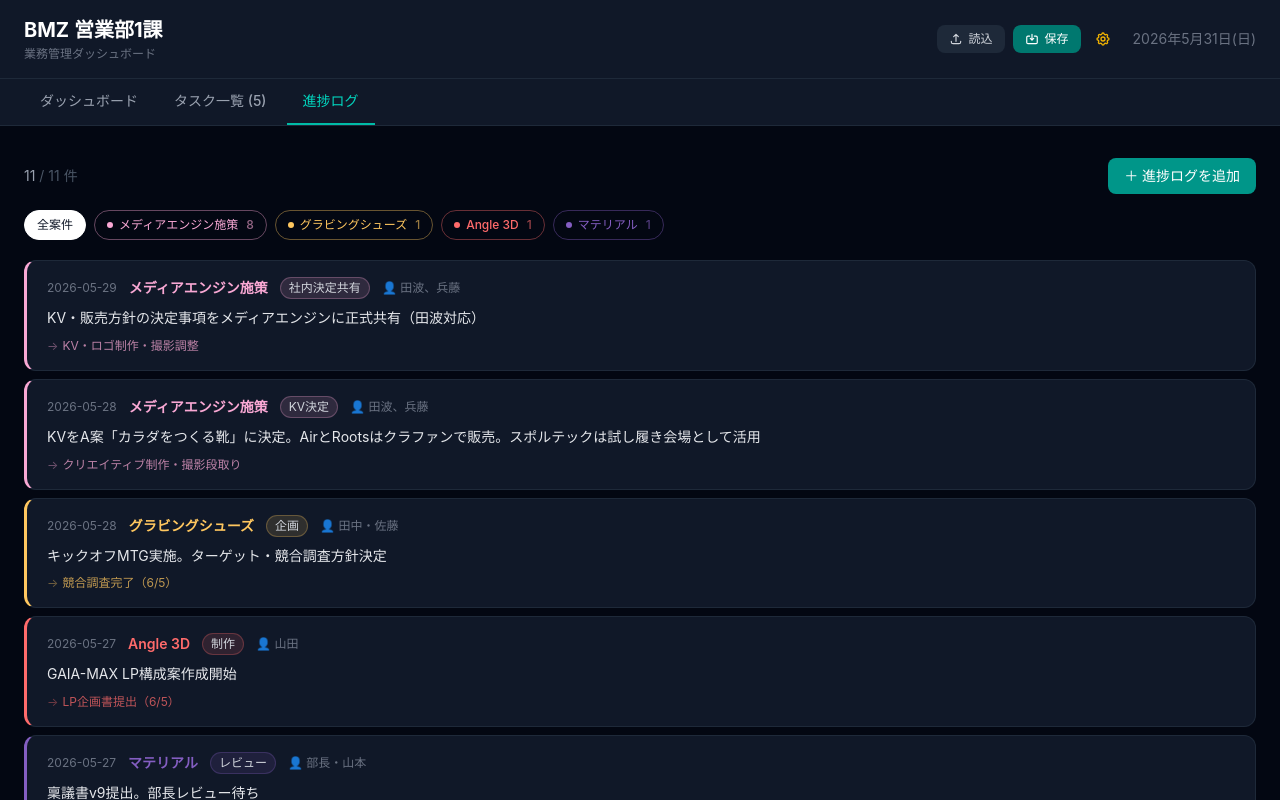
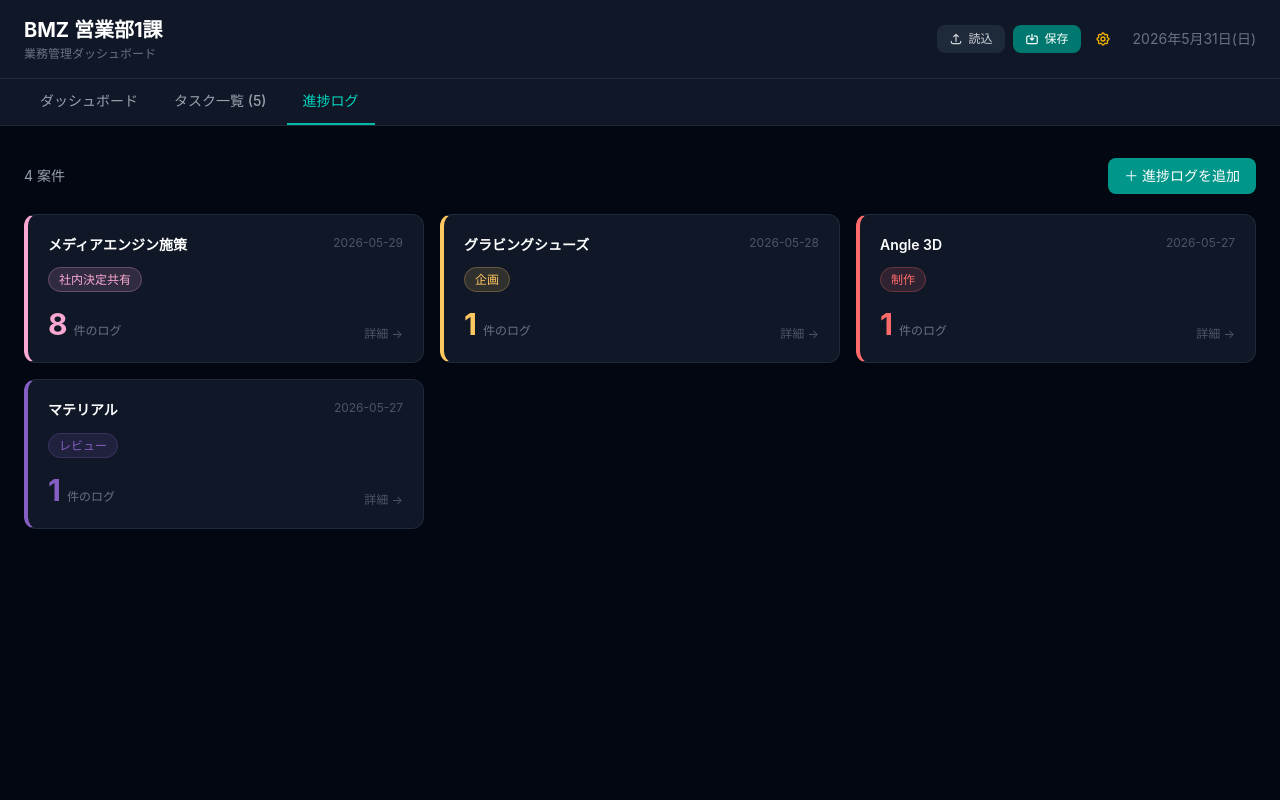
Before and after one commit to fin6438/bmz-dashboard, a React (Vite) app: page / in a window 1280 px wide. Both pictures are taken after a click on the button "進捗ログ". Shown: the top 800 px of the page. Built offline with nearby package versions, Linux system fonts and the light colour scheme.

Commit message:
feat: 進捗ログを案件カード→詳細の2画面構成にリデザイン

```diff
--- a/src/App.jsx
+++ b/src/App.jsx
@@ -242,8 +242,8 @@ export default function App() {
   const [filterStatus,  setFilterStatus]  = useState("");
   const [filterText,    setFilterText]    = useState("");
 
-  // Log filter
-  const [filterLogProject, setFilterLogProject] = useState("");
+  // Log navigation: null = project cards, string = selected project detail
+  const [selectedLogProject, setSelectedLogProject] = useState(null);
 
   // Modals
   const [taskModal,  setTaskModal]  = useState(null);
@@ -322,14 +322,28 @@ export default function App() {
   }, [logs]);
 
   const filteredLogs = useMemo(() =>
-    filterLogProject ? logs.filter(l => l.プロジェクト名 === filterLogProject) : logs
-  , [logs, filterLogProject]);
+    selectedLogProject ? logs.filter(l => l.プロジェクト名 === selectedLogProject) : logs
+  , [logs, selectedLogProject]);
 
   const projectColor = (name) => {
-    const allProjects = [...new Set([...projects, ...logProjects])];
-    const idx = allProjects.indexOf(name);
+    const allNames = [...new Set([...projects, ...logProjects])];
+    const idx = allNames.indexOf(name);
     return PROJECT_PALETTE[(idx >= 0 ? idx : 0) % PROJECT_PALETTE.length];
   };
+
+  const projectCardData = useMemo(() => {
+    return logProjects.map(name => {
+      const pl = logs.filter(l => l.プロジェクト名 === name);
+      const sorted = [...pl].sort((a, b) => b.日付.localeCompare(a.日付));
+      return {
+        name,
+        count:       pl.length,
+        latestPhase: sorted[0]?.フェーズ  ?? "—",
+        lastDate:    sorted[0]?.日付      ?? "—",
+        color:       projectColor(name),
+      };
+    }).sort((a, b) => b.lastDate.localeCompare(a.lastDate));
+  }, [logs, logProjects]);
 
   // ── GAS Sync ─────────────────────────────────────────────────────────────
   const flash = s => { setSyncStatus(s); setTimeout(() => setSyncStatus("idle"), 2500); };
@@ -640,51 +654,21 @@ export default function App() {
 
         {/* ════ LOGS ════ */}
         {activeTab === "logs" && (
-          <div className="space-y-4">
-            {/* Header row */}
-            <div className="flex items-center justify-between gap-4">
-              <p className="text-gray-400 text-sm flex-shrink-0">
-                {filteredLogs.length}<span className="text-gray-600"> / {logs.length} 件</span>
-              </p>
-              <button onClick={() => setShowLogForm(v => !v)}
-                className="flex items-center gap-1.5 bg-teal-600 hover:bg-teal-500 text-white text-sm font-medium px-4 py-2 rounded-lg transition-colors cursor-pointer flex-shrink-0">
+          <div>
+            {/* ── 案件カード一覧 ── */}
+            {!selectedLogProject && (
+              <div className="space-y-5">
+                <div className="flex items-center justify-between">
+                  <p className="text-gray-400 text-sm">{projectCardData.length} 案件</p>
+                  <button
+                    onClick={() => { setLogForm(EMPTY_LOG()); setShowLogForm(true); }}
+                    className="flex items-center gap-1.5 bg-teal-600 hover:bg-teal-500 text-white text-sm font-medium px-4 py-2 rounded-lg transition-colors cursor-pointer"
+                  >
                     ＋ 進捗ログを追加
                   </button>
                 </div>
 
-            {/* Project filter tabs */}
-            <div className="flex gap-2 overflow-x-auto pb-1 scrollbar-none">
-              <button
-                onClick={() => setFilterLogProject("")}
-                className={`flex-shrink-0 px-3 py-1.5 rounded-full text-xs font-medium transition-colors cursor-pointer border ${
-                  filterLogProject === ""
-                    ? "bg-white text-gray-900 border-white"
-                    : "bg-transparent text-gray-400 border-gray-700 hover:border-gray-500"
-                }`}
-              >
-                全案件
-              </button>
-              {logProjects.map(p => {
-                const color = projectColor(p);
-                const active = filterLogProject === p;
-                return (
-                  <button
-                    key={p}
-                    onClick={() => setFilterLogProject(active ? "" : p)}
-                    style={active ? { backgroundColor: color, borderColor: color, color: "#fff" } : { borderColor: color + "66", color: color }}
-                    className={`flex-shrink-0 flex items-center gap-1.5 px-3 py-1.5 rounded-full text-xs font-medium transition-colors cursor-pointer border`}
-                  >
-                    <span className="w-1.5 h-1.5 rounded-full flex-shrink-0" style={{ backgroundColor: color }} />
-                    {p}
-                    <span className="text-xs opacity-60 ml-0.5">
-                      {logs.filter(l => l.プロジェクト名 === p).length}
-                    </span>
-                  </button>
-                );
-              })}
-            </div>
-
-            {/* Log form */}
+                {/* Log form (全案件モード) */}
                 {showLogForm && (
                   <div className="bg-gray-900 border border-teal-800 rounded-xl p-5 space-y-4">
                     <h3 className="text-sm font-semibold text-white">新規進捗ログ</h3>
@@ -721,46 +705,147 @@ export default function App() {
                   </div>
                 )}
 
+                {/* Project cards grid */}
+                <div className="grid grid-cols-1 sm:grid-cols-2 lg:grid-cols-3 gap-4">
+                  {projectCardData.map(p => (
+                    <button
+                      key={p.name}
+                      onClick={() => setSelectedLogProject(p.name)}
+                      className="bg-gray-900 border border-gray-800 rounded-xl p-5 text-left hover:bg-gray-800/60 transition-colors cursor-pointer group"
+                      style={{ borderLeftColor: p.color, borderLeftWidth: "4px" }}
+                    >
+                      {/* 案件名 + 最終更新 */}
+                      <div className="flex items-start justify-between mb-3">
+                        <h3 className="font-semibold text-white text-sm leading-snug pr-2">{p.name}</h3>
+                        <span className="text-xs text-gray-600 flex-shrink-0">{p.lastDate}</span>
+                      </div>
+
+                      {/* 最新フェーズバッジ */}
+                      <div className="mb-4">
+                        <span
+                          className="text-xs px-2.5 py-1 rounded-full font-medium"
+                          style={{ backgroundColor: p.color + "22", color: p.color, border: `1px solid ${p.color}44` }}
+                        >
+                          {p.latestPhase}
+                        </span>
+                      </div>
+
+                      {/* ログ件数 */}
+                      <div className="flex items-end justify-between">
+                        <div>
+                          <span className="text-3xl font-bold" style={{ color: p.color }}>{p.count}</span>
+                          <span className="text-gray-500 text-xs ml-1.5">件のログ</span>
+                        </div>
+                        <span className="text-gray-600 text-xs group-hover:text-gray-400 transition-colors">詳細 →</span>
+                      </div>
+                    </button>
+                  ))}
+
+                  {projectCardData.length === 0 && (
+                    <p className="col-span-3 text-center py-16 text-gray-500 text-sm">進捗ログがありません</p>
+                  )}
+                </div>
+              </div>
+            )}
+
+            {/* ── 案件ログ詳細 ── */}
+            {selectedLogProject && (() => {
+              const color = projectColor(selectedLogProject);
+              return (
+                <div className="space-y-4">
+                  {/* Header */}
+                  <div className="flex items-center gap-4 flex-wrap">
+                    <button
+                      onClick={() => { setSelectedLogProject(null); setShowLogForm(false); }}
+                      className="flex items-center gap-1.5 text-gray-400 hover:text-white text-sm transition-colors cursor-pointer"
+                    >
+                      <svg className="w-4 h-4" fill="none" viewBox="0 0 24 24" stroke="currentColor">
+                        <path strokeLinecap="round" strokeLinejoin="round" strokeWidth={2} d="M15 19l-7-7 7-7" />
+                      </svg>
+                      戻る
+                    </button>
+                    <div className="w-px h-4 bg-gray-700" />
+                    <h2 className="text-base font-semibold" style={{ color }}>{selectedLogProject}</h2>
+                    <span className="text-xs text-gray-500">{filteredLogs.length} 件</span>
+                    <button
+                      onClick={() => {
+                        setLogForm({ ...EMPTY_LOG(), プロジェクト名: selectedLogProject });
+                        setShowLogForm(true);
+                      }}
+                      className="ml-auto flex items-center gap-1.5 bg-teal-600 hover:bg-teal-500 text-white text-sm font-medium px-4 py-2 rounded-lg transition-colors cursor-pointer"
+                    >
+                      ＋ ログを追加
+                    </button>
+                  </div>
+
+                  {/* Log form (案件固定) */}
+                  {showLogForm && (
+                    <div className="bg-gray-900 rounded-xl p-5 space-y-4" style={{ borderWidth: 1, borderColor: color + "66" }}>
+                      <h3 className="text-sm font-semibold text-white">{selectedLogProject} ― 新規ログ</h3>
+                      <div className="grid grid-cols-2 md:grid-cols-3 gap-3">
+                        <div><label className={labelCls}>日付</label>
+                          <input type="date" className={inputCls} value={logForm.日付}
+                            onChange={e => setLogForm(f => ({ ...f, 日付: e.target.value }))} /></div>
+                        <div><label className={labelCls}>フェーズ</label>
+                          <select className={inputCls} value={logForm.フェーズ}
+                            onChange={e => setLogForm(f => ({ ...f, フェーズ: e.target.value }))}>
+                            {PHASES.map(p => <option key={p}>{p}</option>)}</select></div>
+                        <div className="col-span-2 md:col-span-3"><label className={labelCls}>進捗内容 *</label>
+                          <textarea className={`${inputCls} resize-none`} rows={2} value={logForm.進捗内容}
+                            placeholder="今回の進捗を記入"
+                            onChange={e => setLogForm(f => ({ ...f, 進捗内容: e.target.value }))} /></div>
+                        <div className="col-span-2"><label className={labelCls}>関係者</label>
+                          <input className={inputCls} value={logForm.関係者}
+                            onChange={e => setLogForm(f => ({ ...f, 関係者: e.target.value }))} placeholder="田中・佐藤" /></div>
+                        <div><label className={labelCls}>次のマイルストーン</label>
+                          <input className={inputCls} value={logForm.次のマイルストーン}
+                            onChange={e => setLogForm(f => ({ ...f, 次のマイルストーン: e.target.value }))} placeholder="○○完了（6/5）" /></div>
+                      </div>
+                      <div className="flex gap-2 justify-end">
+                        <button onClick={() => { setShowLogForm(false); setLogForm(EMPTY_LOG()); }}
+                          className="bg-gray-700 hover:bg-gray-600 text-gray-300 px-4 py-2 rounded-lg text-sm cursor-pointer">キャンセル</button>
+                        <button onClick={addLog}
+                          className="bg-teal-600 hover:bg-teal-500 text-white px-5 py-2 rounded-lg text-sm font-medium cursor-pointer">追加</button>
+                      </div>
+                    </div>
+                  )}
+
                   {/* Log list */}
                   <div className="space-y-2">
-              {filteredLogs.map((l, i) => {
-                const color = projectColor(l.プロジェクト名);
-                return (
+                    {filteredLogs.map((l, i) => (
                       <div key={l.id ?? i}
-                    className="bg-gray-900 rounded-xl border border-gray-800 overflow-hidden group flex"
+                        className="bg-gray-900 rounded-xl border border-gray-800 overflow-hidden group"
                         style={{ borderLeftColor: color, borderLeftWidth: "3px" }}
                       >
-                    <div className="flex-1 px-5 py-4">
+                        <div className="px-5 py-4">
                           <div className="flex items-start justify-between gap-4 mb-2">
                             <div className="flex items-center gap-3 flex-wrap">
-                          <span className="text-xs text-gray-500">{l.日付}</span>
-                          <span className="text-sm font-semibold" style={{ color }}>{l.プロジェクト名}</span>
-                          <span className="text-xs px-2 py-0.5 rounded-full text-gray-300"
-                            style={{ backgroundColor: color + "22", border: `1px solid ${color}44` }}>
-                            {l.フェーズ}
-                          </span>
+                              <span className="text-xs text-gray-500 font-mono">{l.日付}</span>
+                              <span
+                                className="text-xs px-2 py-0.5 rounded-full"
+                                style={{ backgroundColor: color + "22", color, border: `1px solid ${color}44` }}
+                              >{l.フェーズ}</span>
                               {l.関係者 && <span className="text-xs text-gray-500">👤 {l.関係者}</span>}
                             </div>
                             <button onClick={() => deleteLog(l.id ?? i)}
-                          className="text-gray-600 hover:text-red-400 transition-colors text-xs flex-shrink-0 cursor-pointer opacity-0 group-hover:opacity-100">✕</button>
+                              className="text-gray-700 hover:text-red-400 transition-colors text-xs flex-shrink-0 cursor-pointer opacity-0 group-hover:opacity-100">✕</button>
                           </div>
                           <p className="text-sm text-gray-200 leading-relaxed mb-2">{l.進捗内容}</p>
                           {l.次のマイルストーン && (
-                        <p className="text-xs" style={{ color: color + "bb" }}>
-                          <span className="mr-1" style={{ color: color + "66" }}>→</span>
-                          {l.次のマイルストーン}
+                            <p className="text-xs" style={{ color: color + "cc" }}>
+                              <span className="mr-1 opacity-60">→</span>{l.次のマイルストーン}
                             </p>
                           )}
                         </div>
                       </div>
-                );
-              })}
+                    ))}
                     {filteredLogs.length === 0 && (
-                <p className="text-center py-12 text-gray-500 text-sm">
-                  {filterLogProject ? `「${filterLogProject}」の進捗ログがありません` : "進捗ログがありません"}
-                </p>
+                      <p className="text-center py-12 text-gray-500 text-sm">ログがありません</p>
                     )}
                   </div>
+                </div>
+              );
+            })()}
           </div>
         )}
       </main>
```
Lines whose indentation alone changed are shown as unchanged.
